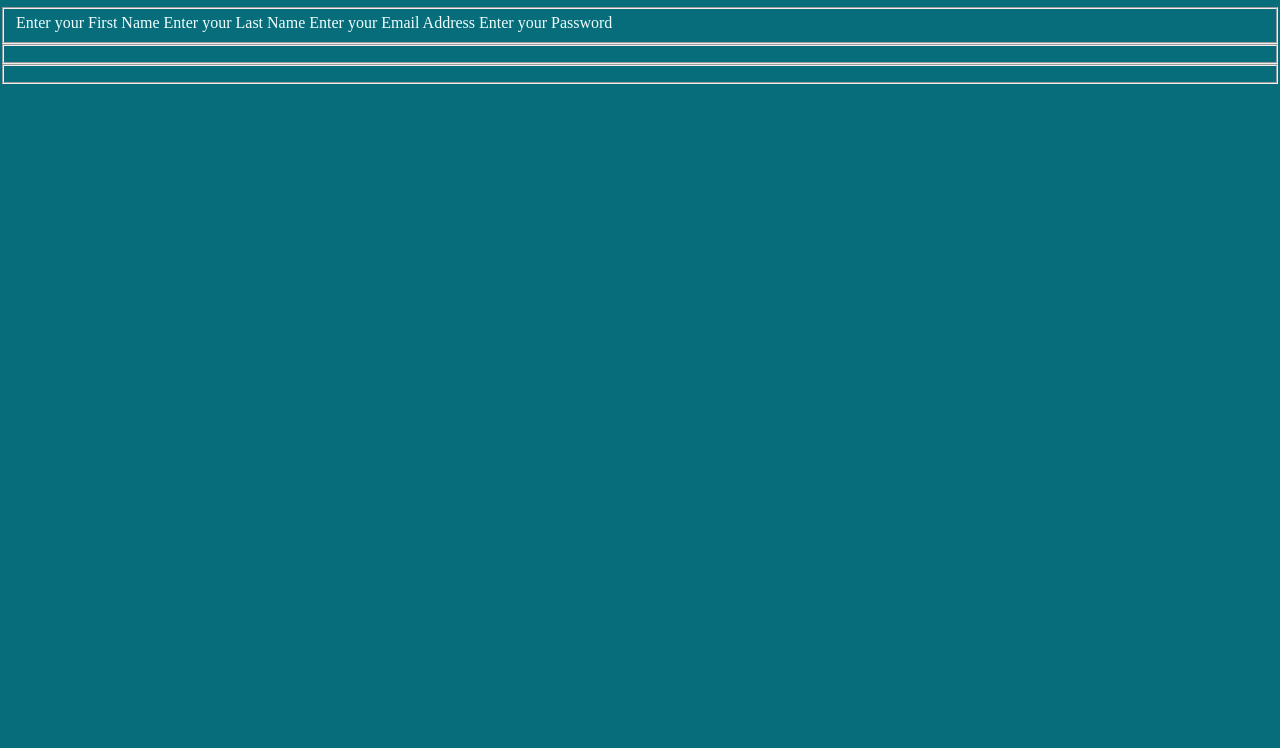
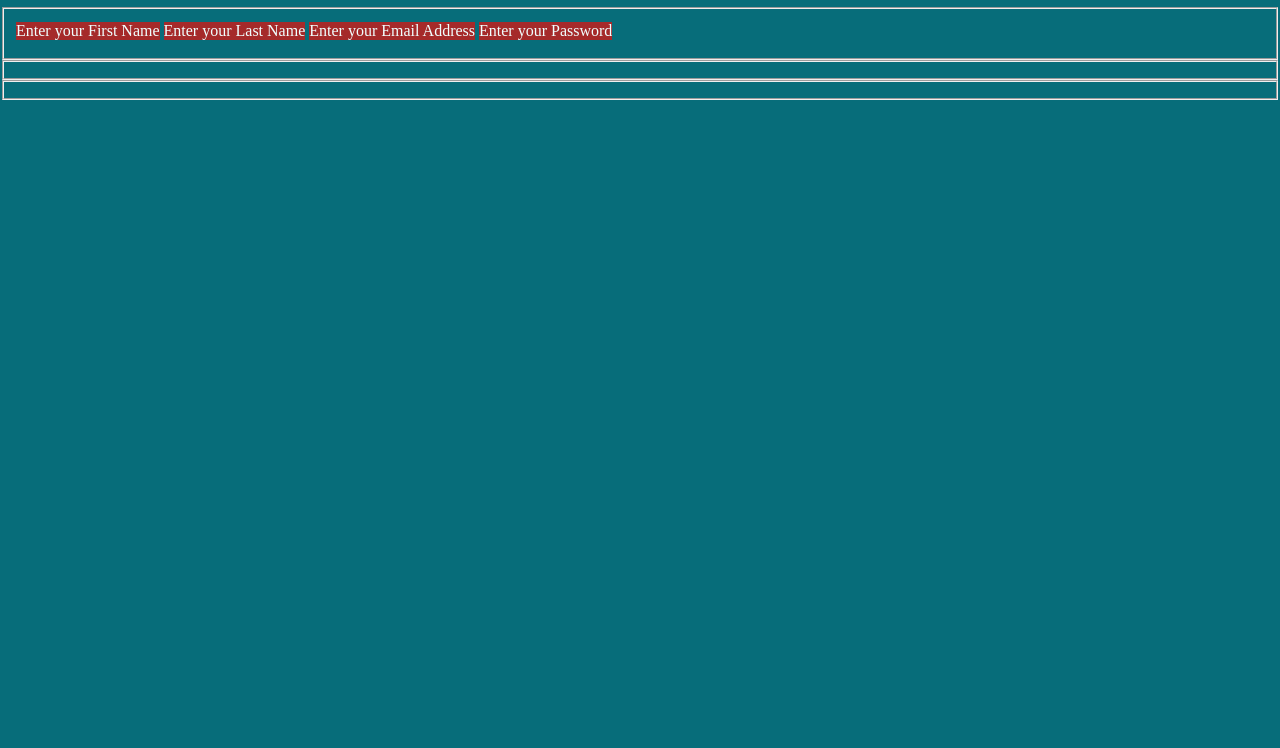
Before and after one commit to jepery/jepery-html-form-exercise, a plain HTML site: page index.html in a window 1280 px wide. Shown: the part 73-821 px from the top of the page. Drawn offline with Linux system fonts and the light colour scheme.

Commit message:
add display inline block and margin

```diff
--- a/css/styles.css
+++ b/css/styles.css
@@ -5,3 +5,9 @@ body{
     background-color: rgb(7, 109, 122);
     color: azure;
 }
+
+label{
+    display: inline-block;
+    background-color: brown;
+    margin: 0.5rem 0;
+}
```
